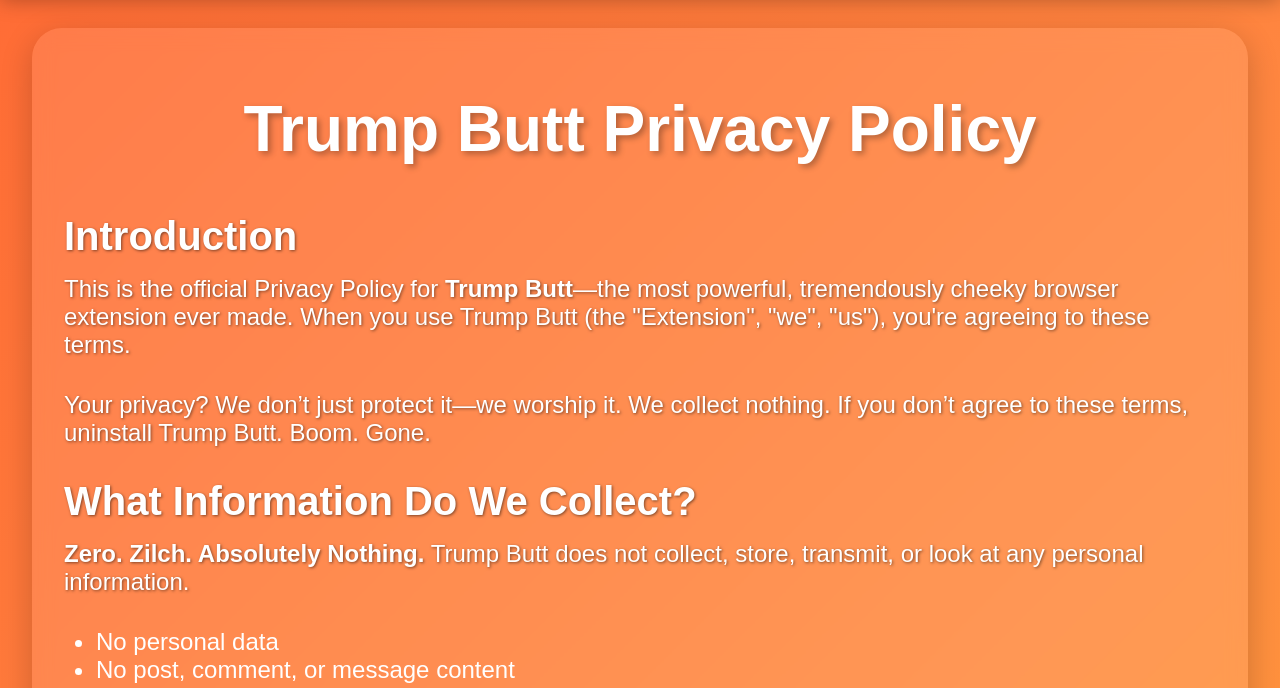
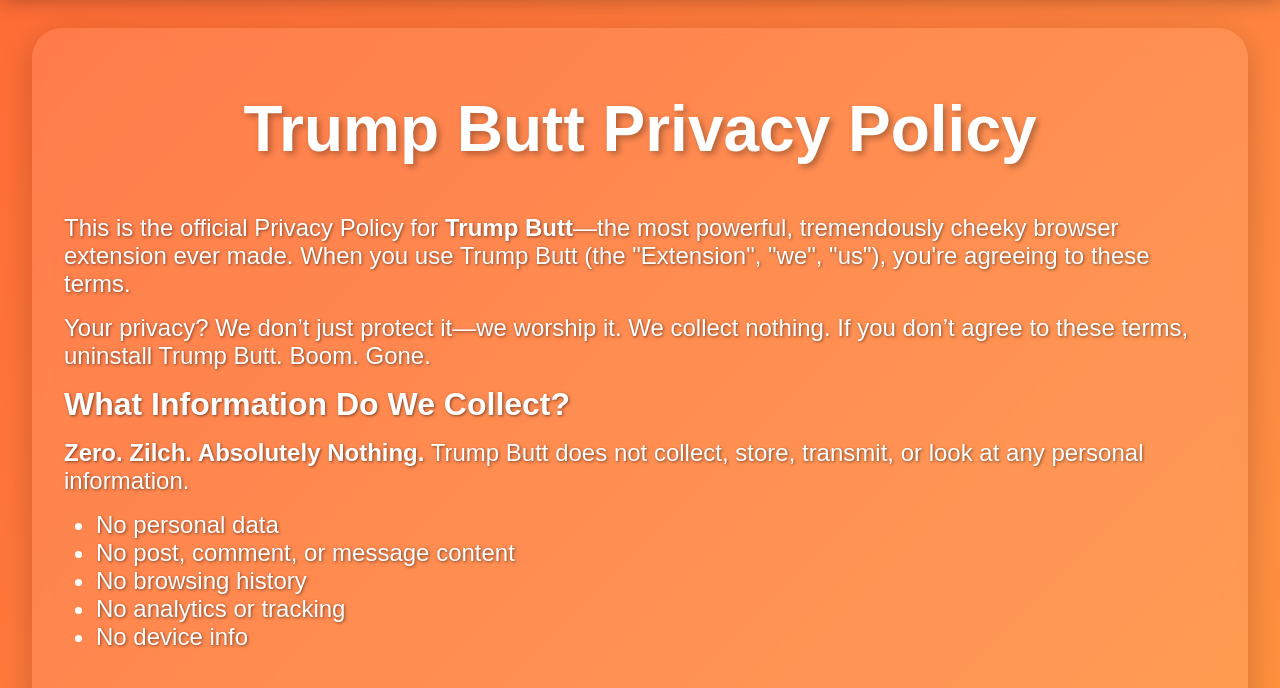
Before and after one commit to kwicz/trumpbutt, a browser extension: page (root)/privacy.html in a window 1280 px wide. Shown: the part 73-761 px from the top of the page. Drawn offline with Linux system fonts and the light colour scheme.

Commit message:
update styles

```diff
--- a/(root)/privacy.html
+++ b/(root)/privacy.html
@@ -38,8 +38,6 @@
 
           <h1>Trump Butt Privacy Policy</h1>
 
-          <section>
-            <h2>Introduction</h2>
             <p>
               This is the official Privacy Policy for
               <strong>Trump Butt</strong>—the most powerful, tremendously cheeky
@@ -51,7 +49,6 @@
               nothing. If you don’t agree to these terms, uninstall Trump Butt.
               Boom. Gone.
             </p>
-          </section>
 
           <section>
             <h2>What Information Do We Collect?</h2>
--- a/(root)/style.css
+++ b/(root)/style.css
@@ -143,7 +143,7 @@
     }
   }
   .hero h2 {
-    font-size: 2.5rem;
+    font-size: 2rem;
     color: white;
     text-shadow: 1px 1px 3px rgba(0, 0, 0, 0.5);
     margin-bottom: 1rem;
@@ -162,12 +162,21 @@
     margin-left: 2rem;
     text-align: left;
   }
-
+  .hero.privacy section{
+    margin-bottom: 3rem;
+  }
   .hero.privacy h1 {
     margin-bottom: 3rem;
   }
   .hero.privacy p {
     text-align: left;
+    margin-bottom: 1rem;
+  }
+  .hero.privacy ul {
+    font-size: 1.5rem;
+    margin-bottom: 2rem;
+    color: white;
+    text-shadow: 1px 1px 3px rgba(0, 0, 0, 0.5);
   }
 
   /* --- Features Section --- */
@@ -259,7 +268,6 @@
   display: flex;
   flex-direction: column;
   gap: 1rem;
-  padding: 2rem;
   text-align: left;
 }
 .support label {
```
